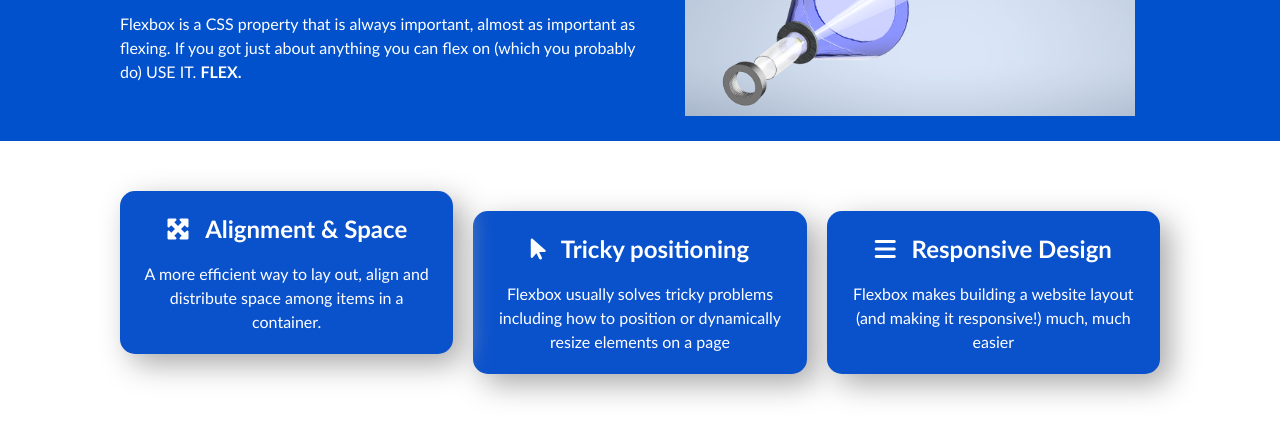
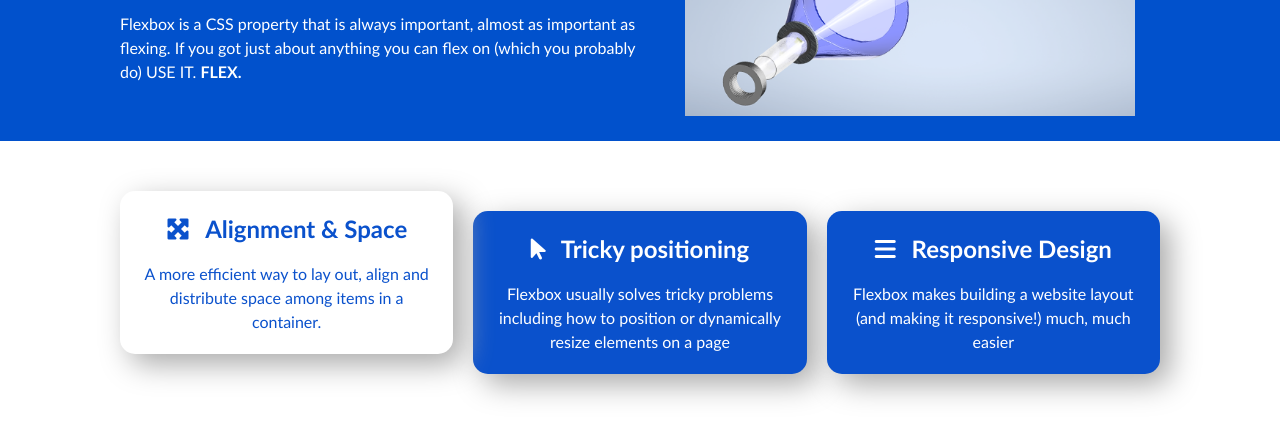
Before and after one commit to Salvador-Manjarrez/FLEX, a plain HTML site: page index.html in a window 1280 px wide. In both pictures the pointer is over the element 286 px from the left and 567 px from the top of the page. Shown: the part 275-712 px from the top of the page. Drawn offline with Linux system fonts and the light colour scheme.

Commit message:
Update style.css

```diff
--- a/style.css
+++ b/style.css
@@ -65,7 +65,6 @@ padding:0px 30px;
 }
 
 .navbar a:hover {
-    color:lightblue;
     border-bottom:2px solid white;
 }
 
@@ -117,6 +116,8 @@ padding:0px 30px;
     transform:translateY(-20px);
     transition:.3s;
     cursor:pointer;
+    background-color:#fff;
+    color:#0a51cc;
 }
 
 .box i {
```
